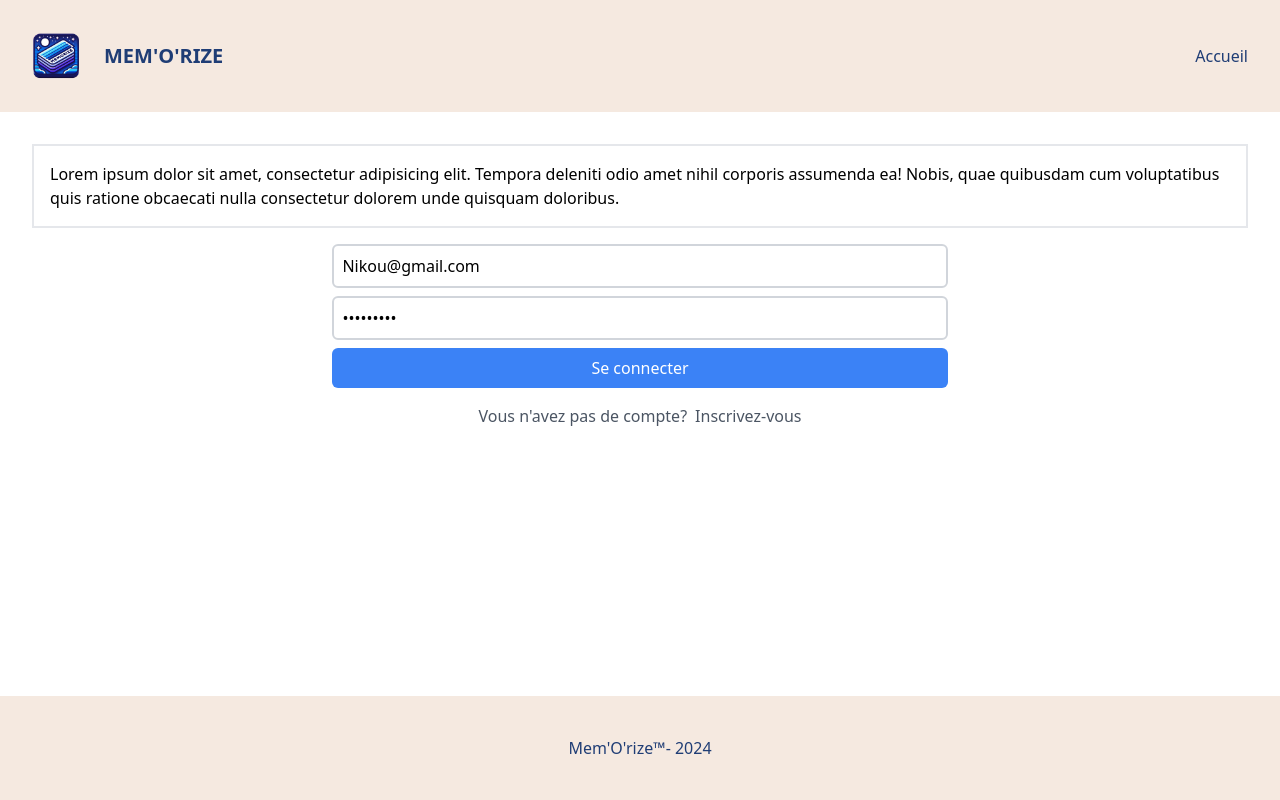
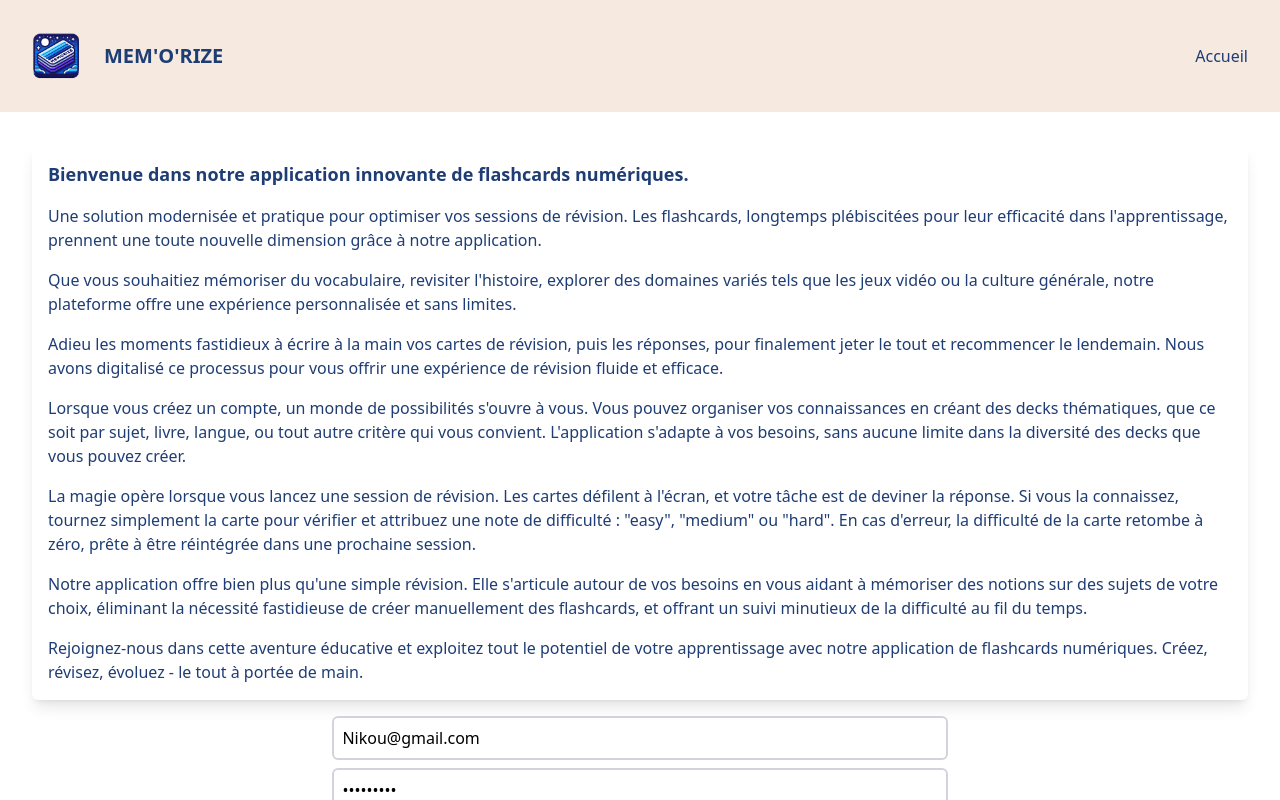
Before and after one commit to SamanthaTy/Memorize-Front-v2, a React (Vite) app: page / in a window 1280 px wide. Shown: the top 800 px of the page. Built offline with nearby package versions, Linux system fonts and the light colour scheme.

Commit message:
styles: css introduction

```diff
--- a/src/components/Introduction/index.tsx
+++ b/src/components/Introduction/index.tsx
@@ -1,17 +1,64 @@
 function Introduction() {
   return (
-    <>
     <div className="flex items-center justify-center">
-      <div className="w-4/5 md:w-auto border-2 p-4 m-4">
-        <p>
-          Lorem ipsum dolor sit amet, consectetur adipisicing elit. Tempora
-          deleniti odio amet nihil corporis assumenda ea! Nobis, quae quibusdam
-          cum voluptatibus quis ratione obcaecati nulla consectetur dolorem unde
-          quisquam doloribus.
+      <div className="w-4/5 md:w-auto bg-white border-1 p-4 m-4 rounded-md shadow-lg">
+        <p className="text-1F3D75 font-semibold text-lg mb-4">
+          Bienvenue dans notre application innovante de flashcards numériques.
+        </p>
+
+        <p className="mb-4 text-1F3D75">
+          Une solution modernisée et pratique pour optimiser vos sessions de
+          révision. Les flashcards, longtemps plébiscitées pour leur efficacité
+          dans l'apprentissage, prennent une toute nouvelle dimension grâce à
+          notre application.
+        </p>
+
+        <p className="mb-4 text-1F3D75">
+          Que vous souhaitiez mémoriser du vocabulaire, revisiter l'histoire,
+          explorer des domaines variés tels que les jeux vidéo ou la culture
+          générale, notre plateforme offre une expérience personnalisée et sans
+          limites.
+        </p>
+
+        <p className="mb-4 text-1F3D75">
+          Adieu les moments fastidieux à écrire à la main vos cartes de
+          révision, puis les réponses, pour finalement jeter le tout et
+          recommencer le lendemain. Nous avons digitalisé ce processus pour vous
+          offrir une expérience de révision fluide et efficace.
+        </p>
+
+        <p className="mb-4 text-1F3D75">
+          Lorsque vous créez un compte, un monde de possibilités s'ouvre à vous.
+          Vous pouvez organiser vos connaissances en créant des decks
+          thématiques, que ce soit par sujet, livre, langue, ou tout autre
+          critère qui vous convient. L'application s'adapte à vos besoins, sans
+          aucune limite dans la diversité des decks que vous pouvez créer.
+        </p>
+
+        <p className="mb-4 text-1F3D75">
+          La magie opère lorsque vous lancez une session de révision. Les cartes
+          défilent à l'écran, et votre tâche est de deviner la réponse. Si vous
+          la connaissez, tournez simplement la carte pour vérifier et attribuez
+          une note de difficulté : "easy", "medium" ou "hard". En cas d'erreur,
+          la difficulté de la carte retombe à zéro, prête à être réintégrée dans
+          une prochaine session.
+        </p>
+
+        <p className="mb-4 text-1F3D75">
+          Notre application offre bien plus qu'une simple révision. Elle
+          s'articule autour de vos besoins en vous aidant à mémoriser des
+          notions sur des sujets de votre choix, éliminant la nécessité
+          fastidieuse de créer manuellement des flashcards, et offrant un suivi
+          minutieux de la difficulté au fil du temps.
+        </p>
+
+        <p className=" text-1F3D75">
+          Rejoignez-nous dans cette aventure éducative et exploitez tout le
+          potentiel de votre apprentissage avec notre application de flashcards
+          numériques. Créez, révisez, évoluez - le tout à portée de main.
         </p>
       </div>
     </div>
-    </>
   );
 }
 
```
